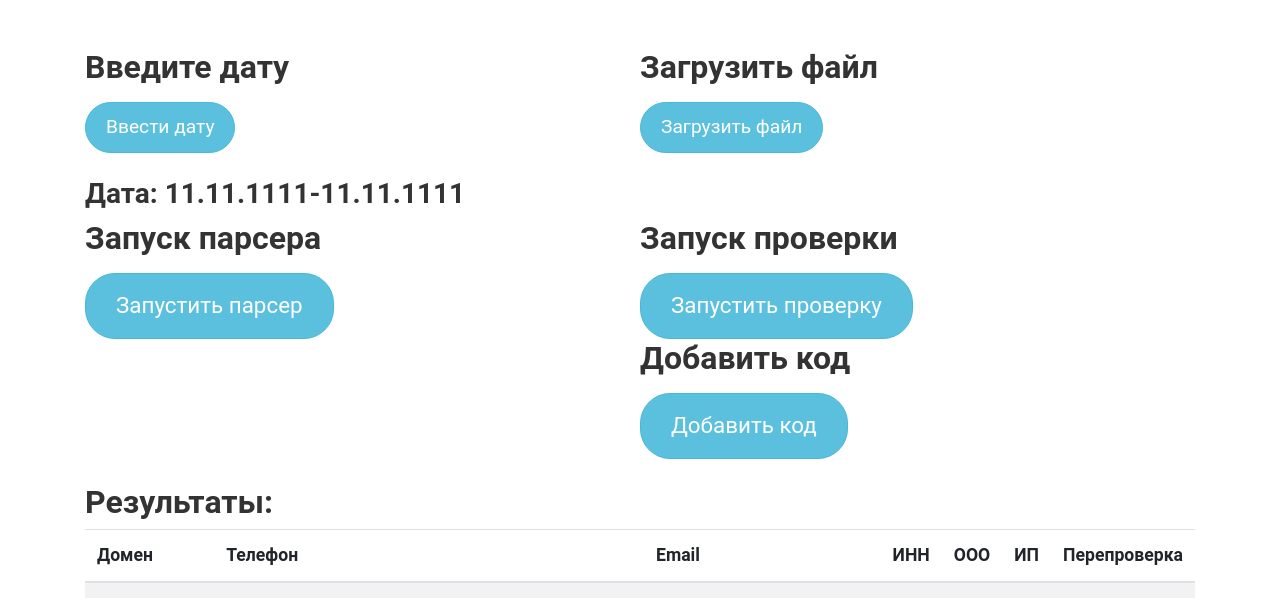
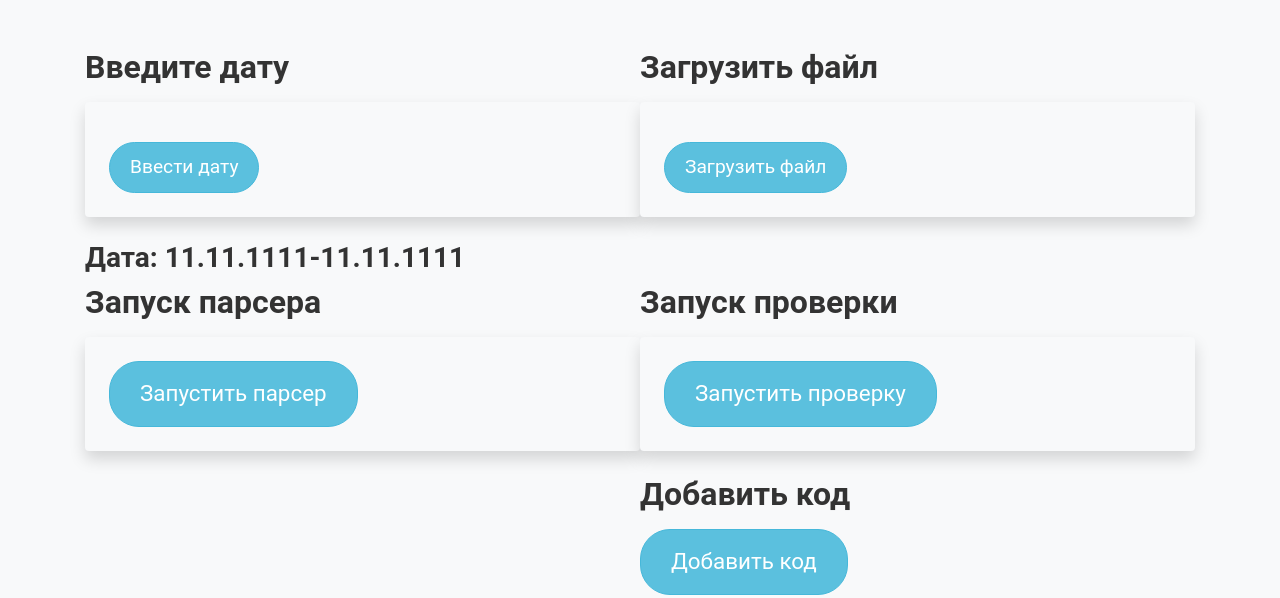
Before and after one commit to glebfedorov911/parser_domains, a Django app: template siteparsershops/parser/templates/parser/index.html in a window 1280 px wide. Shown: the top 598 px of the page. Run offline with Django 5.2, Linux system fonts and the light colour scheme; the template is opened without the code that fills it: values that come from a table or form of the project are taken from there, others are empty; data comes from the database, SQL or seed files in the repository; both versions use the stored data as it was after the commit; parts of the project's set-up code (start-up, migrations or seed data) failed here and were passed over; some libraries are stand-ins or nearby versions.

Commit message:
edit html

```diff
--- a/siteparsershops/parser/templates/parser/index.html
+++ b/siteparsershops/parser/templates/parser/index.html
@@ -1,23 +1,22 @@
 {% extends "parser/base.html" %}
 
 {% block content %}
-    <div class="container-fluid mt-5 p-0">
+    <div class="container-fluid mt-5">
         <div class="row no-gutters">
             <div class="col-md-6">
                 <h2 class="mb-3 font-weight-bold">Введите дату</h2>
-                <form method="post" class="mb-4">
+                <form method="post" class="mb-4 shadow p-4 bg-light rounded">
                     {% csrf_token %}
                     <div class="form-group">
                         {{ form_date.as_p }}
                     </div>
                     <button type="submit" class="btn btn-custom">Ввести дату</button>
                 </form>
-
                 <h3 class="font-weight-bold">Дата: {{ date.date }}</h3>
             </div>
             <div class="col-md-6">
                 <h2 class="mb-3 font-weight-bold">Загрузить файл</h2>
-                <form method="post" enctype="multipart/form-data" class="mb-4">
+                <form method="post" enctype="multipart/form-data" class="mb-4 shadow p-4 bg-light rounded">
                     {% csrf_token %}
                     <div class="form-group">
                         {{ form_file.as_p }}
@@ -30,7 +29,7 @@
         <div class="row no-gutters">
             <div class="col-md-6">
                 <h2 class="mb-3 font-weight-bold">Запуск парсера</h2>
-                <form action="{% url 'parser' %}" id="startparser" method="get" class="mb-4">
+                <form action="{% url 'parser' %}" id="startparser" method="get" class="mb-4 shadow p-4 bg-light rounded">
                     {% csrf_token %}
                     <input type="hidden" name="start" id="start-param">
                     <div id="parser" hidden>Парсер запущен</div>
@@ -40,15 +39,15 @@
 
             <div class="col-md-6">
                 <h2 class="mb-3 font-weight-bold">Запуск проверки</h2>
-                <form action="{% url 'parser' %}" id="againparser" method="get">
+                <form action="{% url 'parser' %}" id="againparser" method="get" class="mb-4 shadow p-4 bg-light rounded">
                     {% csrf_token %}
                     <input type="hidden" name="again" id="again-param">
                     <div id="pereparser" hidden>Перепарсинг запущен</div>
                     <button type="submit" class="btn btn-custom btn-lg" onclick="setAgainParam()">Запустить проверку</button>
                 </form>
                 <h2 class="mb-3 font-weight-bold">Добавить код</h2>
-                <button type="submit" class="btn btn-custom btn-lg" id="addcode" >Добавить код</button>
-                <form hidden action="{% url 'parser' %}" id="addshablon" method="post">
+                <button type="button" class="btn btn-custom btn-lg" id="addcode">Добавить код</button>
+                <form hidden action="{% url 'parser' %}" id="addshablon" method="post" class="mt-2 shadow p-4 bg-light rounded">
                     {% csrf_token %}
                     {{ form_shablon.as_p }}
                     <button type="submit" class="btn btn-custom btn-lg">Отправить</button>
@@ -60,7 +59,7 @@
             <div class="col-12">
                 <h2 class="font-weight-bold">Результаты:</h2>
                 {% if stats.check_again or stats.bad or stats.good %}
-                    <div>Успешно спаршено: {{ stats.good }} | Не спрашено: {{ stats.bad }} | Отправлено на перепроверку: {{ stats.check_again }}</div>
+                    <div class="alert alert-info">Успешно спаршено: {{ stats.good }} | Не спрашено: {{ stats.bad }} | Отправлено на перепроверку: {{ stats.check_again }}</div>
                 {% endif %}
                 <table class="table table-striped">
                     <thead>
@@ -98,7 +97,6 @@
                     </tbody>
                 </table>
 
-                <!-- Пагинация -->
                 <div class="pagination">
                     <span class="step-links">
                         {% if showdata.has_previous %}
@@ -132,7 +130,8 @@
         }
 
         document.getElementById("addcode").addEventListener("click", function(e) {
-            document.getElementById("addshablon").hidden = false;
+            const addShablonForm = document.getElementById("addshablon");
+            addShablonForm.hidden = !addShablonForm.hidden;
         });
 
         document.addEventListener('DOMContentLoaded', function() {
@@ -175,6 +174,7 @@
         font-family: 'Roboto', sans-serif;
         font-size: 1rem;
         line-height: 1.5;
+        background-color: #f8f9fa;
     }
 
     h2, h3 {
@@ -192,18 +192,15 @@
     }
 
     .container-fluid {
-        padding-left: 0;
-        padding-right: 0;
+        padding: 0;
     }
 
     .row.no-gutters {
-        margin-left: 0;
-        margin-right: 0;
+        margin: 0;
     }
 
     .col-md-6, .col-12 {
-        padding-left: 0;
-        padding-right: 0;
+        padding: 0;
     }
 
     .pagination {
@@ -220,5 +217,9 @@
     .pagination .step-links .current {
         font-weight: bold;
     }
+
+    .alert {
+        margin-top: 20px;
+    }
 </style>
 {% endblock %}
```
Also changed, not shown: siteparsershops/parser/templates/parser/dist/index.html (+18 -17 lines), siteparsershops/db.sqlite3, 1 other file. Lines whose indentation alone changed are shown as unchanged.
